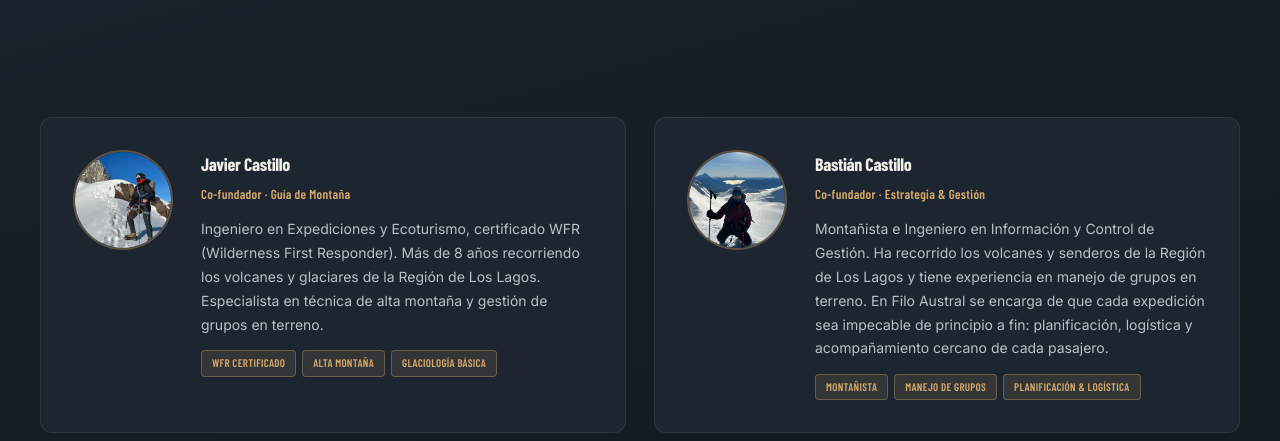
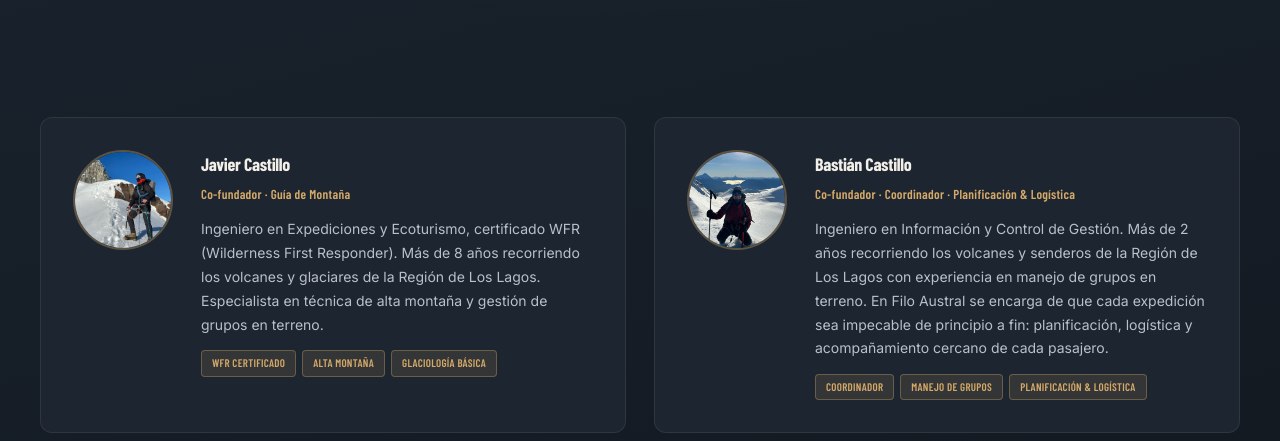
Before and after one commit to bastiancs95/FiloAustral, a plain HTML site: page nosotros.html in a window 1280 px wide. Shown: the part 359-800 px from the top of the page. Drawn offline with nearby package versions, Linux system fonts and the light colour scheme; a web font is replaced by a local one.

Commit message:
﻿Actualizar testimonio de portada y bio/rol de Bastian
Co-Authored-By: Claude Fable 5 <noreply@anthropic.com>

```diff
--- a/nosotros.html
+++ b/nosotros.html
@@ -77,10 +77,10 @@
                     </div>
                     <div class="guia-info">
                         <h3 class="guia-nombre">Bastián Castillo</h3>
-                        <p class="guia-rol">Co-fundador · Estrategia & Gestión</p>
-                        <p class="guia-bio">Montañista e Ingeniero en Información y Control de Gestión. Ha recorrido los volcanes y senderos de la Región de Los Lagos y tiene experiencia en manejo de grupos en terreno. En Filo Austral se encarga de que cada expedición sea impecable de principio a fin: planificación, logística y acompañamiento cercano de cada pasajero.</p>
+                        <p class="guia-rol">Co-fundador · Coordinador · Planificación & Logística</p>
+                        <p class="guia-bio">Ingeniero en Información y Control de Gestión. Más de 2 años recorriendo los volcanes y senderos de la Región de Los Lagos con experiencia en manejo de grupos en terreno. En Filo Austral se encarga de que cada expedición sea impecable de principio a fin: planificación, logística y acompañamiento cercano de cada pasajero.</p>
                         <div class="guia-tags">
-                            <span>Montañista</span>
+                            <span>Coordinador</span>
                             <span>Manejo de Grupos</span>
                             <span>Planificación & Logística</span>
                         </div>
```
Also changed, not shown: index.html (+2 -2 lines).
